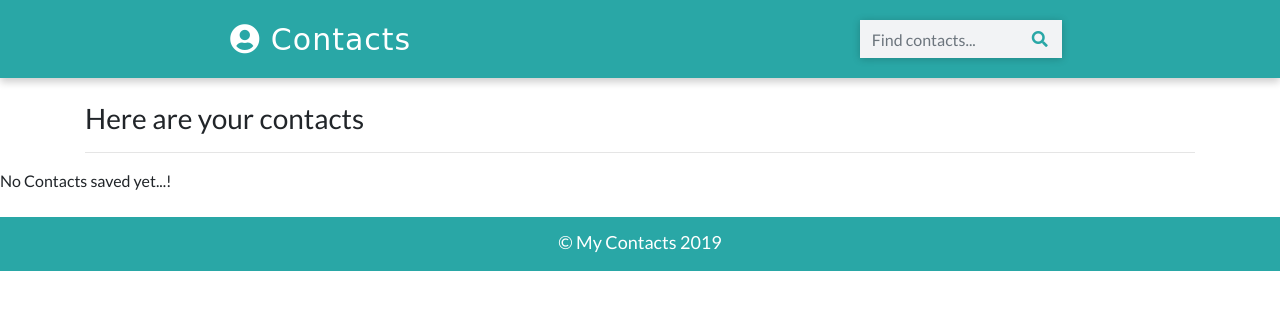
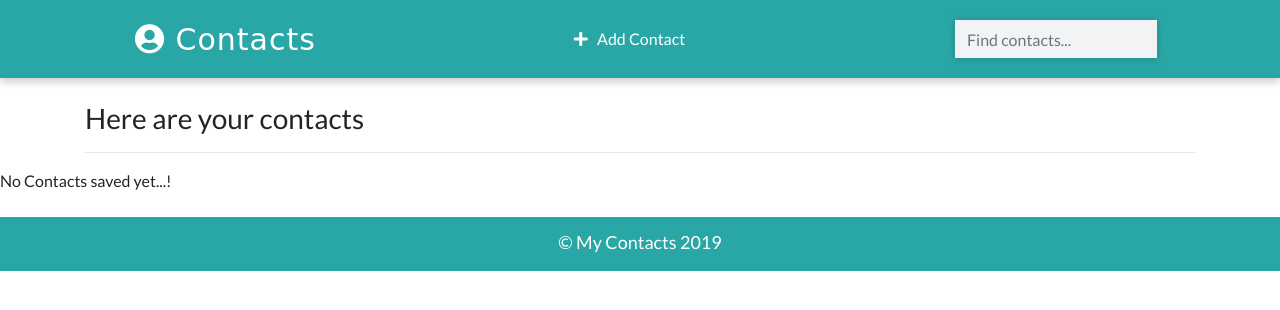
Before and after one commit to Vijay-Mundaragi/contact_manager, a Django app: page / in a window 1280 px wide. Shown: the top 310 px of the page. Run offline with Django 3.2, Linux system fonts and the light colour scheme; data that the repository does not hold is empty; some libraries are stand-ins or nearby versions.

Commit message:
create, update and delete contacts

```diff
--- a/contacts/settings.py
+++ b/contacts/settings.py
@@ -38,6 +38,7 @@ INSTALLED_APPS = [
     'django.contrib.messages',
     'django.contrib.staticfiles',
     'my_app.apps.MyAppConfig',
+    'crispy_forms',
 ]
 
 MIDDLEWARE = [
@@ -124,3 +125,5 @@ STATIC_URL = '/static/'
 # Setting media files
 MEDIA_URL = '/media/'
 MEDIA_ROOT = os.path.join(BASE_DIR, 'media')
+
+CRISPY_TEMPLATE_PACK = 'bootstrap4'
--- a/my_app/static/css/main.css
+++ b/my_app/static/css/main.css
@@ -33,20 +33,8 @@ nav {
   color: white;
   text-decoration: none;
 }
-form {
-  position: relative;
-}
-button {
-  position: absolute;
-  right: 1px;
-  outline: none;
-  cursor: pointer;
-}
-button i {
-  color: var(--back);
-}
 
-input {
+.search-box {
   border-radius: 0px !important;
   width: 250px;
   border: none !important;
--- a/my_app/templates/base.html
+++ b/my_app/templates/base.html
@@ -26,6 +26,7 @@
       rel="stylesheet"
       href="https://use.fontawesome.com/releases/v5.6.3/css/all.css"
     />
+     <link rel="title icon" href="{% static 'images/contact-icon.png' %}">
     <title>
         {% block title %}
         {% endblock title %}
@@ -38,14 +39,18 @@
       <a class="logo" href="{% url 'home' %}">
         <i class="fas fa-user-circle"></i>&nbsp;Contacts
       </a>
+      <p class="feature-link m-0 p-0">
+        <a href="{% url 'create' %}" class="mr-4 text-white">
+        <i class="fas fa-plus"></i> &nbsp; Add Contact
+      </a>
+
       <form class="form-inline my-2" action="{% url 'search' %}" method="GET">
         <input
-          class="form-control"
-          type="text"
+          class="form-control search-box"
+          type="search"
           placeholder="Find contacts..."
           name="search_term"
         />
-        <button class="btn" type="submit"><i class="fas fa-search"></i></button>
       </form>
     </nav>
     <!-- Navbar ends -->
--- a/my_app/urls.py
+++ b/my_app/urls.py
@@ -5,4 +5,9 @@ urlpatterns = [
     path('', views.HomePageView.as_view(), name="home"),
     path('detail/<int:pk>/', views.ContactDetailView.as_view(), name="detail"),
     path('search', views.search, name='search'),
+    path('contacts/create', views.ContactCreateView.as_view(), name="create"),
+    path('contacts/update/<int:pk>',
+         views.ContactUpdateView.as_view(), name="update"),
+    path('contacts/delete/<int:pk>',
+         views.ContactDeleteView.as_view(), name="delete"),
 ]
--- a/my_app/views.py
+++ b/my_app/views.py
@@ -1,7 +1,8 @@
 from django.shortcuts import render, get_object_or_404, redirect
 from .models import Contact
+from django.db.models import Q
 from django.views.generic import ListView, DetailView
-from django.db.models import Q
+from django.views.generic.edit import CreateView, UpdateView, DeleteView
 
 #======= Class based View ========
 class HomePageView(ListView):
@@ -14,6 +15,28 @@ class ContactDetailView(DetailView):
     template_name = 'detail.html'
     model = Contact
     context_object_name = 'contact'
+
+class ContactCreateView(CreateView):
+    model = Contact
+    template_name = 'create.html'
+    fields = ['name', 'email', 'phone', 'info', 'gender', 'image']
+    success_url = "/"
+
+
+class ContactUpdateView(UpdateView):
+    model = Contact
+    template_name = 'update.html'
+    fields = ['name', 'email', 'phone', 'info', 'gender', 'image']
+
+    def form_valid(self, form):
+        instance = form.save()
+        return redirect('detail', instance.pk)
+
+
+class ContactDeleteView(DeleteView):
+    model = Contact
+    template_name = 'delete.html'
+    success_url = '/'
 
 
 #======== Function Based View ======
```
Also changed, not shown: my_app/templates/create.html (added, +21 -0 lines), my_app/templates/delete.html (added, +24 -0 lines), my_app/templates/detail.html (+13 -2 lines), my_app/templates/update.html (added, +21 -0 lines), 1 other file.
